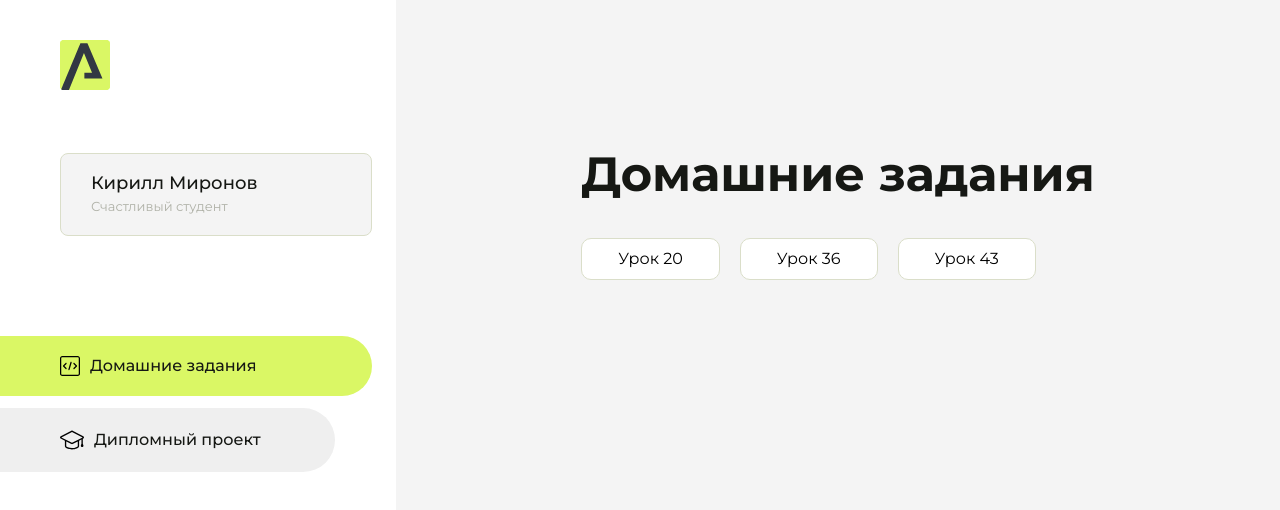
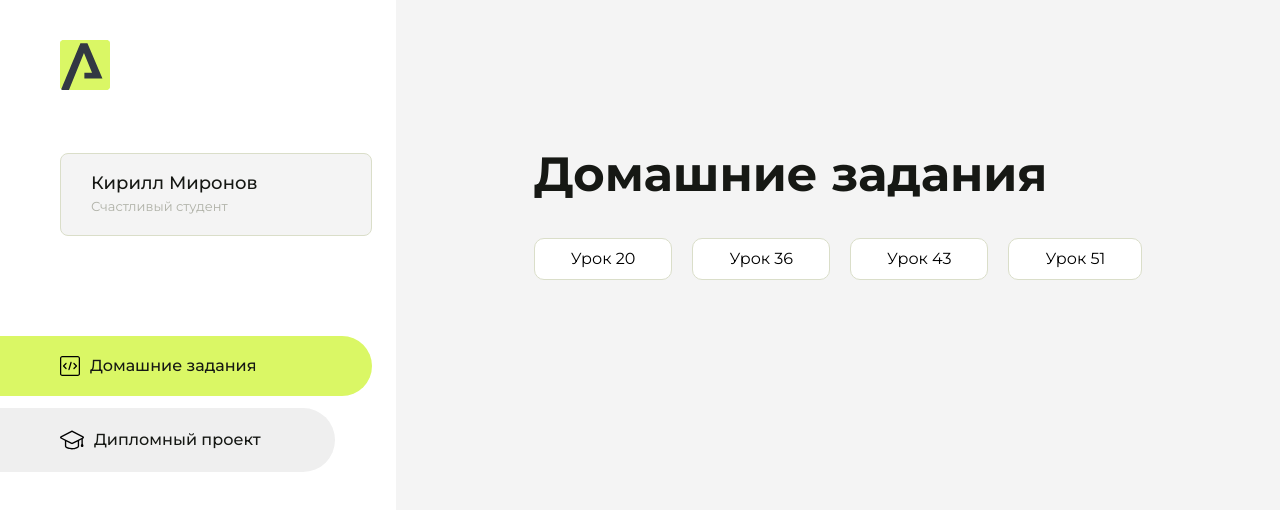
Before and after one commit to StolzAn/ArokenHomework, a plain HTML site: page index.html in a window 1280 px wide. Drawn offline with Linux system fonts and the light colour scheme.

Commit message:
Update index.html

```diff
--- a/index.html
+++ b/index.html
@@ -101,6 +101,9 @@
                     <li class="content__list-item">
                         <a href="Lesson43/index.html">Урок 43</a>
                     </li>
+                    <li class="content__list-item">
+                        <a href="Lesson51/index.html">Урок 51</a>
+                    </li>
                 </ul>
             </div>
             <div class="content__block hidden" id="diplomBlock">
```
